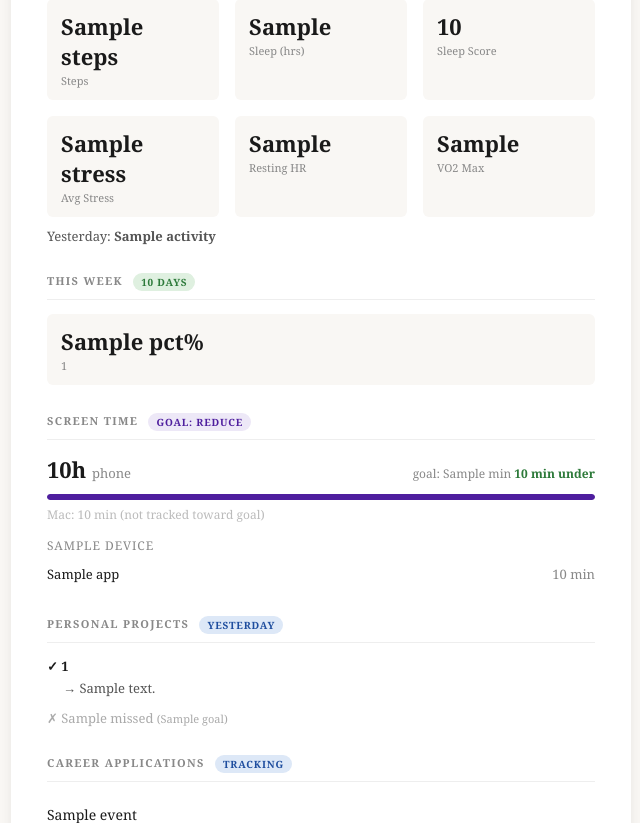
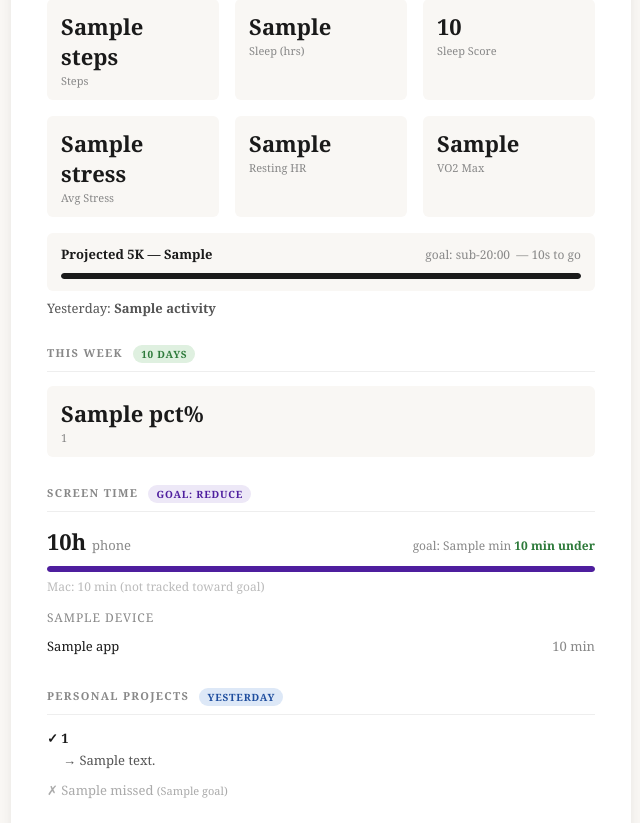
Before and after one commit to joshuajet23/movere, a Flask app: template templates/daily_digest.html in a window 1280 px wide. Shown: the part 309-1132 px from the top of the page, without its empty margins (319-959 px from the left). Run offline with Flask 3, Linux system fonts and the light colour scheme; the template is opened without the code that fills it: most values are stand-ins (such as "Sample title", 1, 10 or a date in 2020).

Commit message:
Add projected 5K time and sub-20:00 goal tracking
Fetches race predictions from Garmin, displays projected 5K with a
progress bar toward the sub-20:00 goal in the email. Coaching note
now includes the gap. Also added Sub-20 5K as an active project.

Co-Authored-By: Claude Sonnet 4.6 <noreply@anthropic.com>

```diff
--- a/movere/mock.py
+++ b/movere/mock.py
@@ -12,6 +12,8 @@ def fitness() -> dict:
         "stress": 28,
         "resting_hr": 52,
         "vo2_max": 54.0,
+        "projected_5k": "21:04",
+        "projected_5k_seconds": 1264,
         "activity": "Running (5.3 km)",
     }
 
--- a/templates/daily_digest.html
+++ b/templates/daily_digest.html
@@ -81,6 +81,24 @@
           <div class="label">VO2 Max</div>
         </div>
       </div>
+      {% if fitness.projected_5k %}
+      {% set goal_secs = 1200 %}
+      {% set curr_secs = fitness.projected_5k_seconds %}
+      {% set gap_secs = curr_secs - goal_secs %}
+      <div style="margin-top:16px; padding:12px 14px; background:#f9f7f4; border-radius:6px;">
+        <div style="display:flex; justify-content:space-between; align-items:baseline; margin-bottom:6px;">
+          <span style="font-size:13px; font-weight:bold;">Projected 5K &mdash; {{ fitness.projected_5k }}</span>
+          <span style="font-size:12px; color:{% if gap_secs <= 0 %}#2d7a3a{% else %}#888{% endif %};">
+            goal: sub-20:00
+            {% if gap_secs > 0 %}&nbsp;&mdash;&nbsp;{{ gap_secs }}s to go{% else %}&nbsp;&#10003; achieved{% endif %}
+          </span>
+        </div>
+        {% set pct = [(goal_secs / curr_secs * 100) | int, 100] | min %}
+        <div class="progress-bar">
+          <div class="progress-fill" style="width:{{ pct }}%; background:{% if gap_secs <= 0 %}#2d7a3a{% else %}#1a1a1a{% endif %};"></div>
+        </div>
+      </div>
+      {% endif %}
       {% if fitness.activity %}
       <p style="font-size:13px; color:#555; margin-top:8px;">
         Yesterday: <strong>{{ fitness.activity }}</strong>
```
Also changed, not shown: movere/digest.py (+6 -1 lines), movere/garmin.py (+12 -1 lines).
